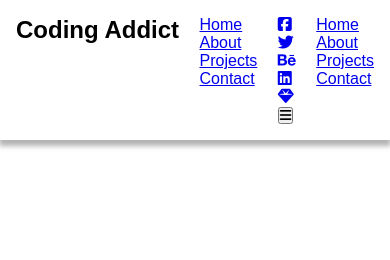
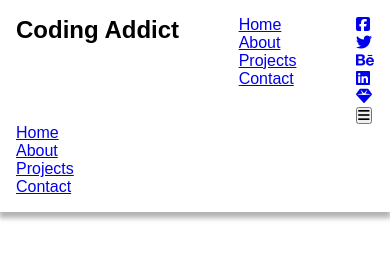
Before and after one commit to AngeloCornelio/res-navbar, a website: page index.html in a window 390 px wide. Drawn offline with Linux system fonts and the light colour scheme.

Commit message:
Layout items in header
Setting the header to display: flex; and hiding the .mobile
elements with display: none; caused flexbox to act weird,
resulting in extra spacing between the right edge and the social
media icons. An extra div containing only the items which should
be on the top row was added and given display: flex; instead,
resolving this isssue.

```diff
--- a/index.html
+++ b/index.html
@@ -11,6 +11,7 @@
 <body>
     <nav>
         <header>
+            <div class="nav-top">
                 <div class="logo">
                     <h1>Coding <span class="logo-blue">Addict</span></h1>
                 </div>
@@ -32,6 +33,7 @@
                     </ul>
                     <button class="fas fa-bars"></button>
                 </div>
+            </div>
             <div class="nav-menu">
                 <ul>
                     <li><a href="#">Home</a></li>
--- a/styles.css
+++ b/styles.css
@@ -8,6 +8,9 @@ body, header, h1, div, ul, li, button {
 header {
     box-shadow: 0px 5px 5px 1px rgba(0, 0, 0, 0.3);
     padding: 1em;
+}
+
+.nav-top {
     display: flex;
     justify-content: space-between;
     flex-wrap: wrap;
```
Lines whose indentation alone changed are shown as unchanged.
